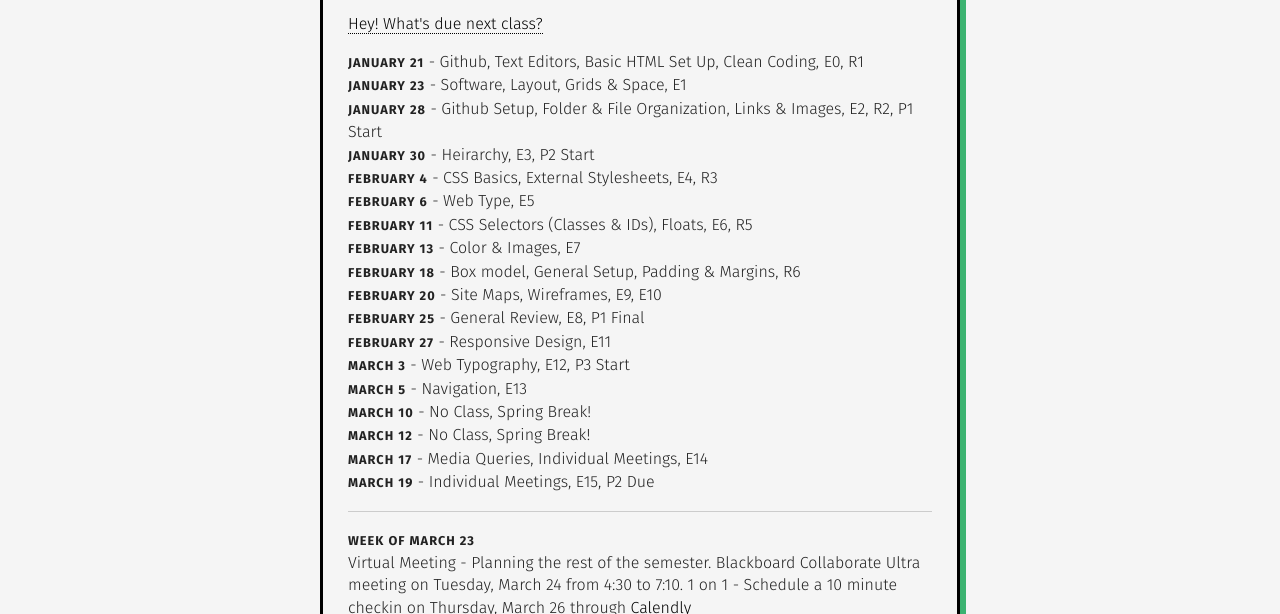
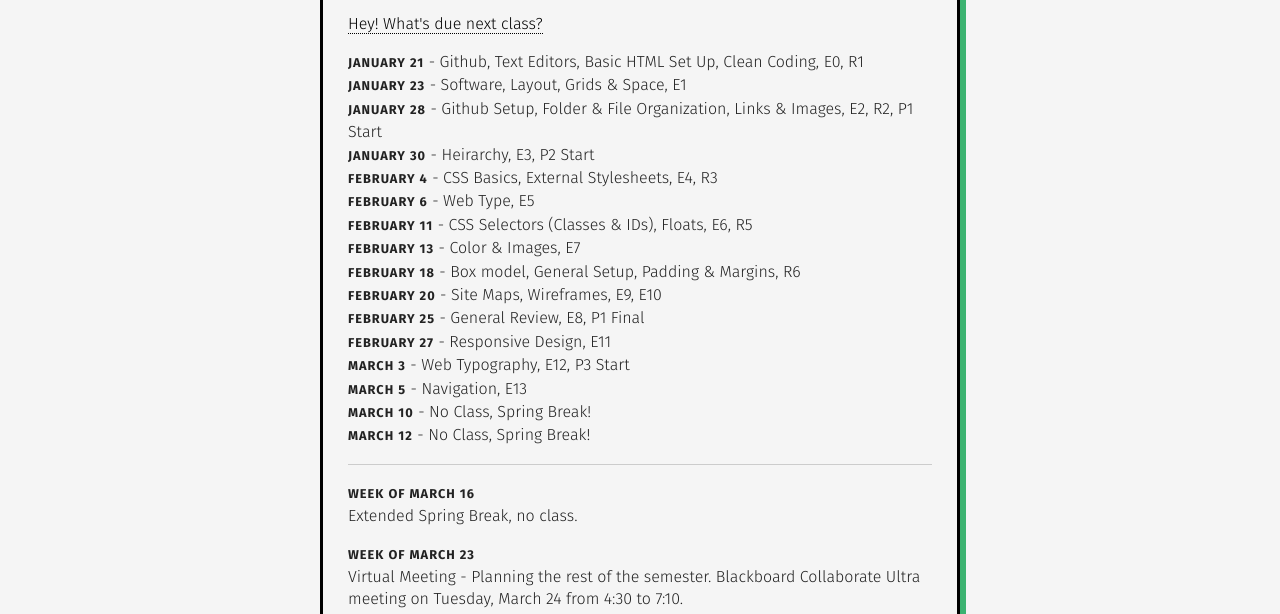
Before and after one commit to gmu-gd/web20-spring, a plain HTML site: page schedule/index.html in a window 1280 px wide. Shown: the part 186-800 px from the top of the page. Drawn offline with nearby package versions, Linux system fonts and the light colour scheme.

Commit message:
schedule update

```diff
--- a/schedule/index.html
+++ b/schedule/index.html
@@ -57,9 +57,9 @@
             <li><strong>March 5</strong> - Navigation, E13</li>
             <li><strong>March 10</strong> - No Class, Spring Break!</li>
             <li><strong>March 12</strong> - No Class, Spring Break!</li>
-            <li><strong>March 17</strong> - Media Queries, Individual Meetings, E14</li>
+            <!-- <li><strong>March 17</strong> - Media Queries, Individual Meetings, E14</li>
             <li><strong>March 19</strong> - Individual Meetings, E15, P2 Due</li>
-            <!-- <li><strong>March 24</strong> - Consistency</li>
+            <li><strong>March 24</strong> - Consistency</li>
             <li><strong>March 26</strong> - CSS Drawing, CSS Animations, E16, P4 Start, R7</li>
             <li><strong>March 31</strong> - No Class</li>
             <li><strong>April 2</strong> - Test 1</li>
@@ -72,9 +72,11 @@
             <li><strong>April 28</strong> - P5 Final</li>
             <li><strong>April 30</strong> - P4 Final</li> -->
             <hr>
+            <li class="week"><strong>Week of March 16</strong></li>
+              <li>Extended Spring Break, no class.</li>
             <li class="week"><strong>Week of March 23</strong></li>
-              Virtual Meeting - Planning the rest of the semester. Blackboard Collaborate Ultra meeting on Tuesday, March 24 from 4:30 to 7:10.
-              1 on 1 - Schedule a 10 minute checkin on Thursday, March 26 through <a href="https://calendly.com/michaelmcdermott/10min-checkin">Calendly</a>
+              <li>Virtual Meeting - Planning the rest of the semester. Blackboard Collaborate Ultra meeting on Tuesday, March 24 from 4:30 to 7:10.</li>
+              <li>1 on 1 - Schedule a 10 minute checkin on Thursday, March 26 through <a href="https://calendly.com/michaelmcdermott/10min-checkin">Calendly</a></li>
             <li class="week"><strong>Week of March 30</strong></li>
               <li>Virtual Meeting - Responsive Design and Media Queries. Blackboard Collaborate Ultra meeting on Tuesday, March 31 from 4:30 to 5:30</li>
               <li>Exercise 12 - Due on your site by Saturday April 4.</li>
```
